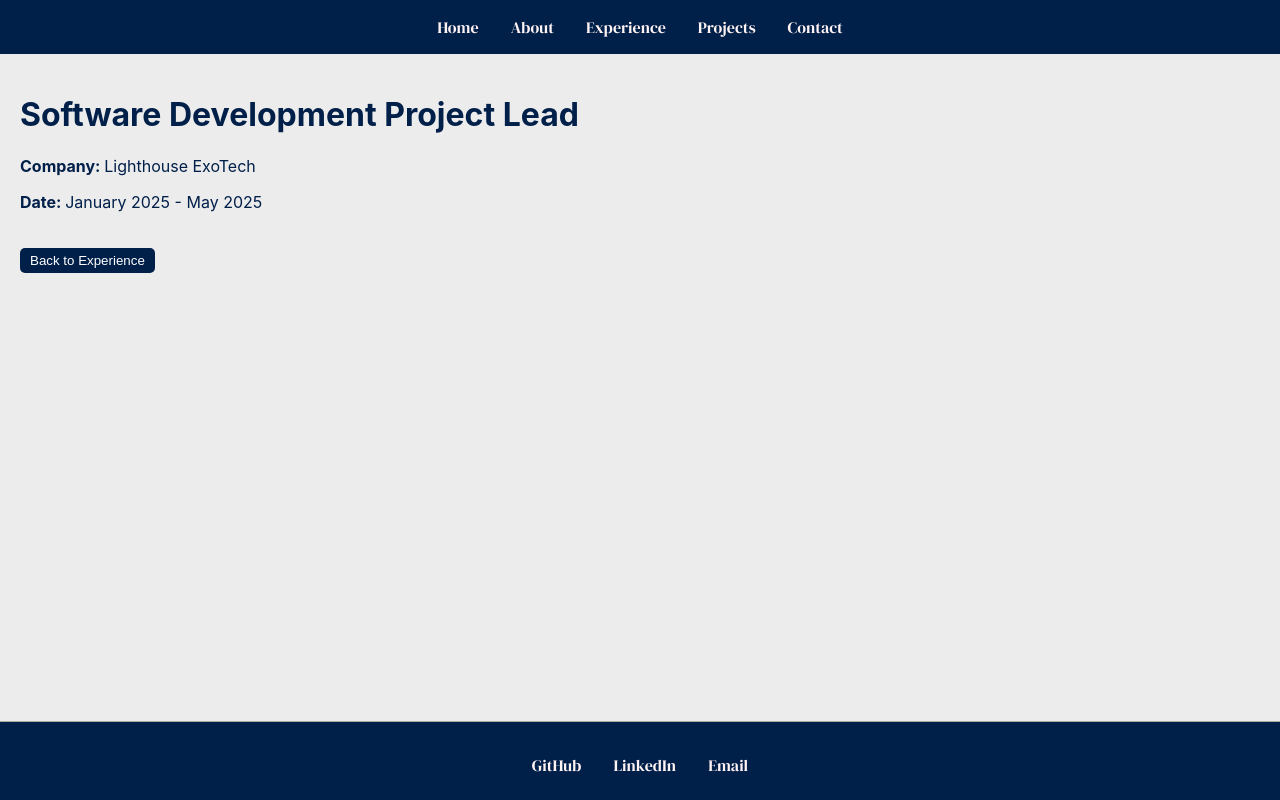
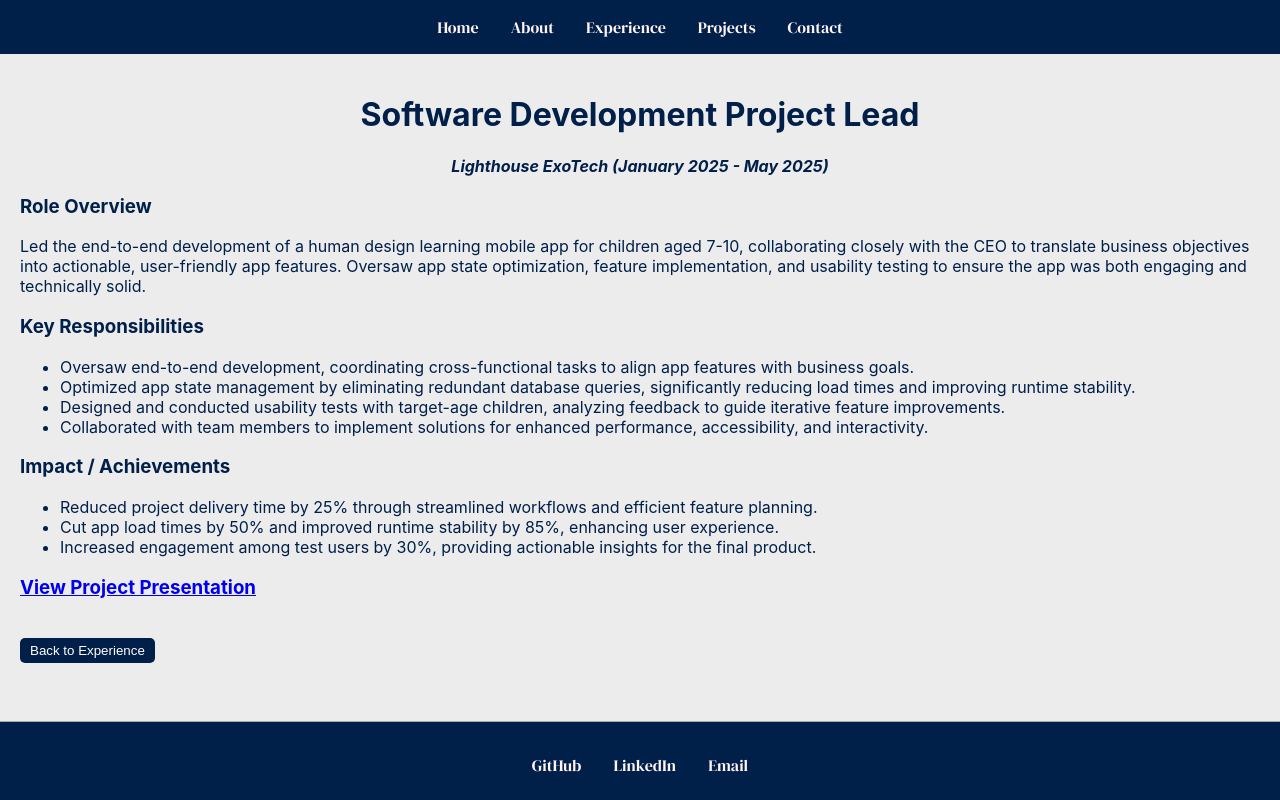
Before and after one commit to anhphan17/software-development-portfolio, a React (Create React App) app: page /software-development-portfolio/experience/1 in a window 1280 px wide. Built offline with nearby package versions, Linux system fonts and the light colour scheme.

Commit message:
Experience Info Populated

```diff
--- a/src/components/Card.js
+++ b/src/components/Card.js
@@ -10,13 +10,16 @@
             padding: "15px",
             margin: "10px",
             width: "300px",
-            backgroundColor: "#f9f9f9"
+            backgroundColor: "#f9f9f9",
         }}
         >
             <h2 style={{color: "#001f49", marginTop: "5px"}}>{experience.title}</h2>
-            <p><strong>Company: </strong>{experience.company}</p>
+            <p><strong><i>{experience.company}</i></strong></p>
+            <p>{experience.summary}</p>
             <p><strong>Date: </strong>{experience.date}</p>
-            <p>{experience.details}</p>
+
+
+
             <Link to={`/experience/${experience.id}`}>
                 <button
                     style={{
@@ -29,7 +32,7 @@
                         cursor: "pointer"
                     }}
                     >
-                        My Role
+                        More About This Role
                 </button>
             </Link>
         </div>
--- a/src/data/experiences.js
+++ b/src/data/experiences.js
@@ -4,14 +4,38 @@
         title: "Software Development Project Lead",
         company: "Lighthouse ExoTech",
         date: "January 2025 - May 2025",
-        details: ""
+        summary: "Led development of an educational mobile app for kids, focusing on optimizing performance and enhancing user engagement.",
+        details: "Led the end-to-end development of a human design learning mobile app for children aged 7-10, collaborating closely with the CEO to translate business objectives into actionable, user-friendly app features. Oversaw app state optimization, feature implementation, and usability testing to ensure the app was both engaging and technically solid.",
+        responsibilities: [
+            "Oversaw end-to-end development, coordinating cross-functional tasks to align app features with business goals.",
+            "Optimized app state management by eliminating redundant database queries, significantly reducing load times and improving runtime stability.",
+            "Designed and conducted usability tests with target-age children, analyzing feedback to guide iterative feature improvements.",
+            "Collaborated with team members to implement solutions for enhanced performance, accessibility, and interactivity."
+        ],
+        impact: [
+            "Reduced project delivery time by 25% through streamlined workflows and efficient feature planning.",
+            "Cut app load times by 50% and improved runtime stability by 85%, enhancing user experience.",
+            "Increased engagement among test users by 30%, providing actionable insights for the final product."
+        ],
+        presentationLink: "https://www.canva.com/design/DAGlO0gj-nY/oFHXwMgT8YZZMy7VBPmGoQ/view?utm_content=DAGlO0gj-nY&utm_campaign=designshare&utm_medium=link2&utm_source=uniquelinks&utlId=h47c7a82f4c"
     },
     {
         id: 2,
         title: "Inventory Management Associate",
         company: "Walmart",
         date: "November 2020 - October 2023",
-        details: ""
+        summary: "Handled high-value inventory management, ensuring accuracy and compliance while supporting operational efficiency.",
+        details: "Managed daily inventory control for high-value merchandise, ensuring precise stock counts and preventing shrinkage. Collaborated with store leadership and asset protection teams to maintain compliance with corporate policies, optimize inventory processes, and improve overall operational efficiency.",
+        responsibilities: [
+            "Conducted daily audits and reconciliations of high-value merchandise to maintain 100% inventory accuracy.",
+            "Coordinated with asset protection teams and store leadership to implement corrective measures, preventing loss and maintaining operational integrity.",
+            "Assisted in training and guiding new associates on inventory procedures and best practices."
+        ],
+        impact: [
+            "Prevented financial loss on items valued over $100 through meticulous inventory management.",
+            "Strengthened store-wide inventory integrity and compliance with corporate standards.",
+            "Supported operational efficiency by implementing proactive measures for stock validation and loss prevention."
+        ]
     }
 ];
 
--- a/src/data/projects.js
+++ b/src/data/projects.js
@@ -14,7 +14,7 @@
         ],
         summary: "Responsive website that displays personal projects, technical skills, and professional experience.",
         outcome: "Delivered a professional, interactive portfolio that showcases technical skills and projects, enhancing personal branding and providing a polished platform for potential employers to evaluate capabilities.",
-        link: "https://github.com/anhphan17/software-development-portfolio"
+        repoLink: "https://github.com/anhphan17/software-development-portfolio"
     },
     {
         id: 2,
@@ -31,7 +31,7 @@
         ],
         summary: "iOS app that lets users discover, document and map local destinations with geotagged photos.",
         outcome: "Enabled users to visually document their journeys and revisit explored places offline, increasing engagement and usability for local explorers and travelers.",
-        link: "https://github.com/anhphan17/LocalExplorerApp"
+        repoLink: "https://github.com/anhphan17/LocalExplorerApp"
     },
     {
         id: 3,
@@ -48,7 +48,7 @@
         ],
         summary: "System that tracks and analyzes inventory movements to optimize stock and prevent discrepancies.",
         outcome: "Reduced inventory erros, improved operational efficiency, and enhaced data governance across multiple warehouse locations, supporting better business decision-making.",
-        link: "https://www.canva.com/design/DAGWT8rrPC0/x1gWUZ96fRo1dVLtTsWVpA/view?utm_content=DAGWT8rrPC0&utm_campaign=designshare&utm_medium=link2&utm_source=uniquelinks&utlId=ha23239d4ff"
+        presLink: "https://www.canva.com/design/DAGWT8rrPC0/x1gWUZ96fRo1dVLtTsWVpA/view?utm_content=DAGWT8rrPC0&utm_campaign=designshare&utm_medium=link2&utm_source=uniquelinks&utlId=ha23239d4ff"
 
 
     },
@@ -68,7 +68,7 @@
         ],
         summary: "Android app that organizes, prioritizes, and manages daily tasks and notes.",
         outcome: "Helped users organize daily tasks more efficiently, improving productivity and task tracking for mobile users.",
-        link: "https://github.com/anhphan17/MemoList"
+        repoLink: "https://github.com/anhphan17/MemoList"
     },
     {
         id: 5,
@@ -86,7 +86,7 @@
         ],
         summary: "Android app that stores, manages, and searches personal and professional contacts efficiently.",
         outcome: "Simplified personal and professional contact management, allowing users to store, access, and interact with contacts efficiently in an offline environment.",
-        link: "https://github.com/anhphan17/CIS4280ContactListProject"
+        repoLink: "https://github.com/anhphan17/CIS4280ContactListProject"
     },
     {
         id: 6,
@@ -105,7 +105,7 @@
         ],
         summary: "Java platform that enables searching, booking, and managing airline flights with an admin panel.",
         outcome: "Delivered a scalable, database-driven system that mirrors real-world airline systems, improving understanding of full-stack development and complex data management.",
-        link: "https://github.com/anhphan17/CIS3270FlightProject"
+        repoLink: "https://github.com/anhphan17/CIS3270FlightProject"
     },
 
 ];
--- a/src/pages/ExperienceDetail.js
+++ b/src/pages/ExperienceDetail.js
@@ -12,10 +12,38 @@
 
     return (
         <div style={{padding: "20px"}}>
-            <h1 style={{color: "001f49"}}>{experience.title}</h1>
-            <p><strong>Company: </strong>{experience.company}</p>
-            <p><strong>Date: </strong>{experience.date}</p>
+            <h1 style={{color: "001f49", textAlign: "center"}}>{experience.title}</h1>
+            <p style={{ textAlign: "center"}}><strong><i>{experience.company} ({experience.date})</i></strong></p>
+
+            <h3>Role Overview</h3>
             <p>{experience.details}</p>
+
+            <h3>Key Responsibilities</h3>
+            <ul className="list-disc list-inside space-y-2">
+            {experience.responsibilities.map((responsibility, index) => (
+                <li key={index}>{responsibility}</li>
+            ))}
+            </ul>
+
+            <h3>Impact / Achievements</h3>
+            <ul className="list-disc list-inside space-y-2">
+            {experience.impact.map((impacts, index) => (
+                <li key={index}>{impacts}</li>
+            ))}
+            </ul>
+
+            {experience.presentationLink && (
+                <h3>
+                    <a
+                        href={experience.presentationLink}
+                        target="_blank"
+                        rel="noopener noreferrer"
+                        style={{ color: "001f49", textDecoration: "underline"}}
+                    >
+                        View Project Presentation
+                    </a>
+                </h3>
+            )}
 
             <Link to="/experience">
             <button
--- a/src/pages/ProjectDetail.js
+++ b/src/pages/ProjectDetail.js
@@ -30,7 +30,31 @@
         <p><strong>Impact:</strong></p>
         <p>{project.outcome}</p>
 
-        <h3><a href={project.link} target="blank" rel="noopener noreferrer"><strong>View Project</strong></a></h3>
+        {project.presLink && (
+            <h3>
+                <a
+                    href={project.presLink}
+                    target="_blank"
+                    rel="noopener noreferrer"
+                    style={{ color: "001f49", textDecoration: "underline"}}
+                >
+                    View Project Presentation
+                </a>
+            </h3>
+        )}
+
+        {project.repoLink && (
+            <h3>
+                <a
+                    href={project.repoLink}
+                    target="_blank"
+                    rel="noopener noreferrer"
+                    style={{ color: "001f49", textDecoration: "underline"}}
+                >
+                    View GitHub Repo
+                </a>
+            </h3>
+        )}
 
 
 
```
Also changed, not shown: src/components/Button.js (deleted), src/components/ContactCard.js (added).
